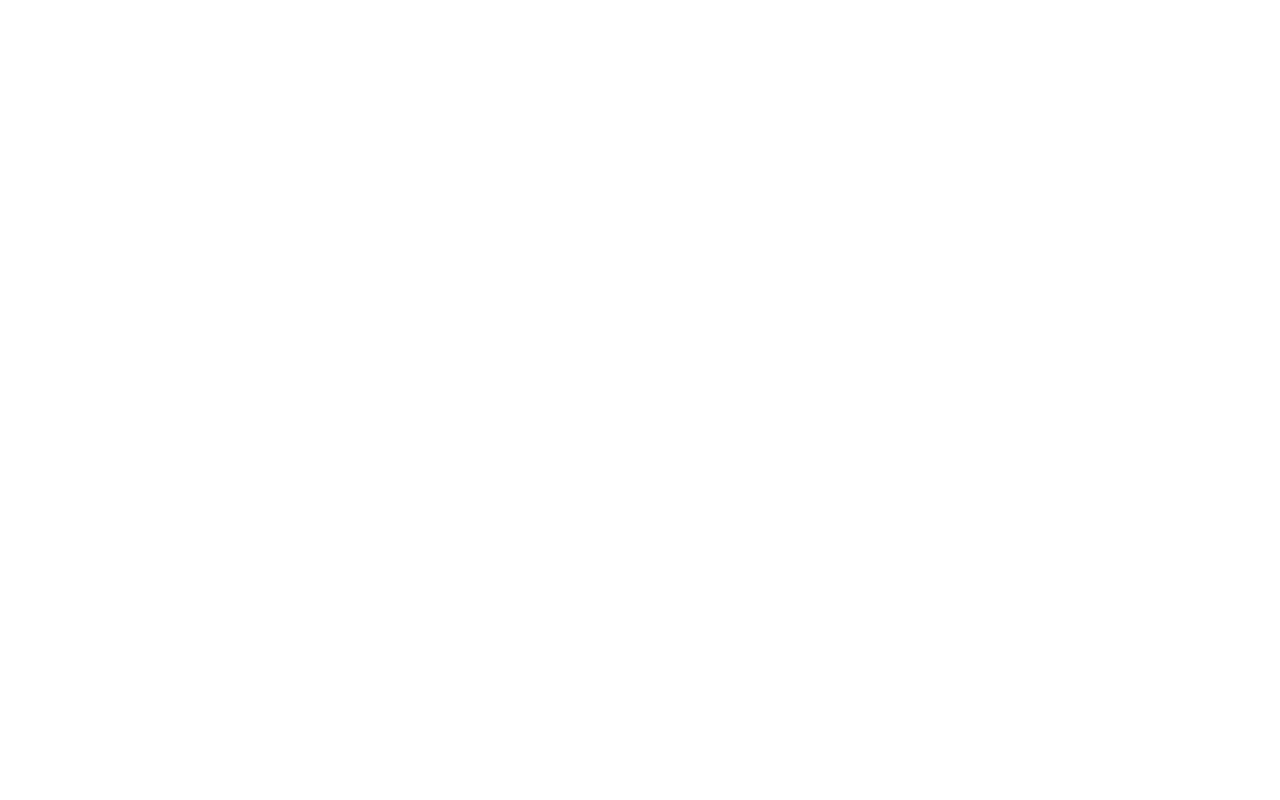
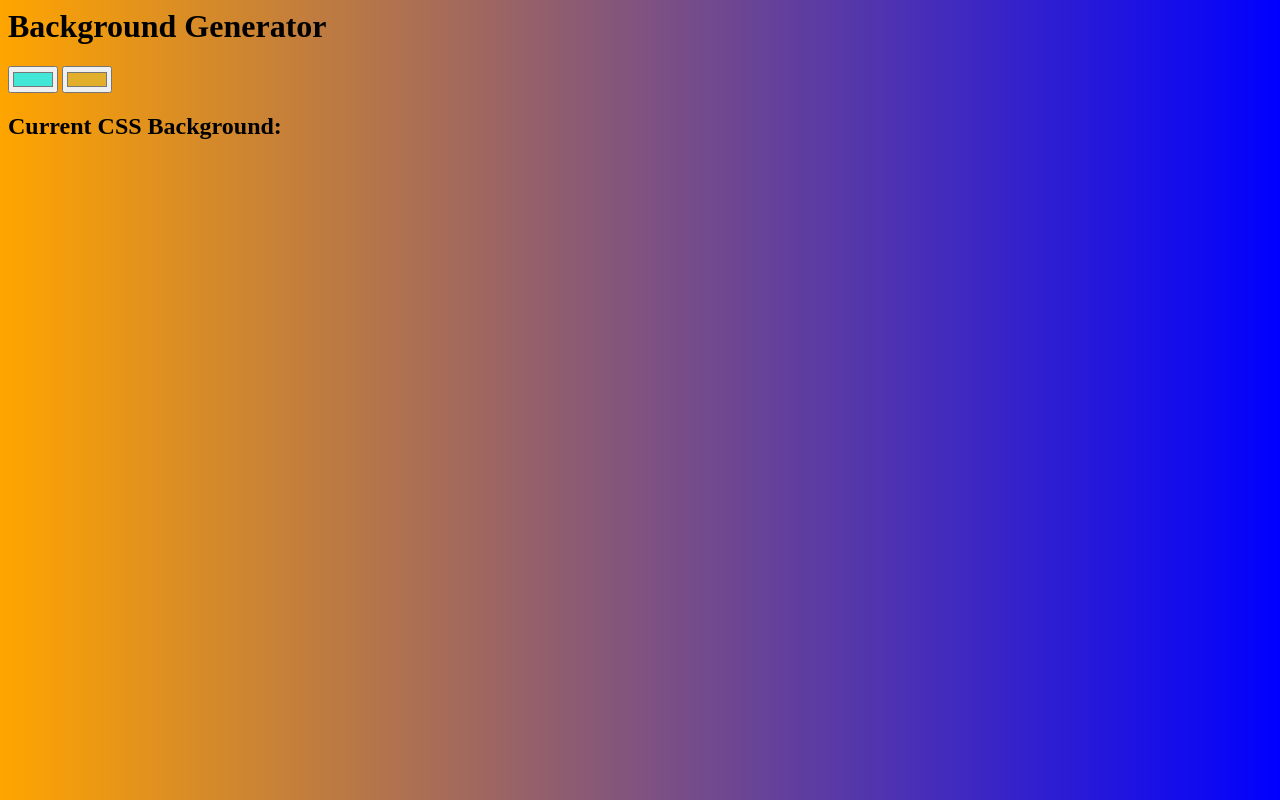
Before and after one commit to edaydes/background-generator, a plain HTML site: page index.html in a window 1280 px wide. Drawn offline with Linux system fonts and the light colour scheme.

Commit message:
Add js to html

```diff
--- a/index.html
+++ b/index.html
@@ -4,8 +4,13 @@
   <meta name="viewport" content="width=device-width, initial-scale=1.0">
   <meta http-equiv="X-UA-Compatible" content="ie=edge">
   <title>Background Generator</title>
+  <link rel="stylesheet" href="style.css">
 </head>
 <body>
-
+  <h1>Background Generator</h1>
+  <input type="color" class="color1" name="color1" id="color1" value="#43e7d8">
+  <input type="color" class="color1" name="color1" id="color1" value="#e2af2c">
+  <h2>Current CSS Background: </h2>
+  <script src="script.js" type="text/javascript"></script>
 </body>
 </html>
--- a/script.js
+++ b/script.js
@@ -0,0 +1,3 @@
+const color1 = document.getElementById('color1');
+const color2 = document.getElementById('color2');
+const background = document.body.style.backgroundImage;
```
